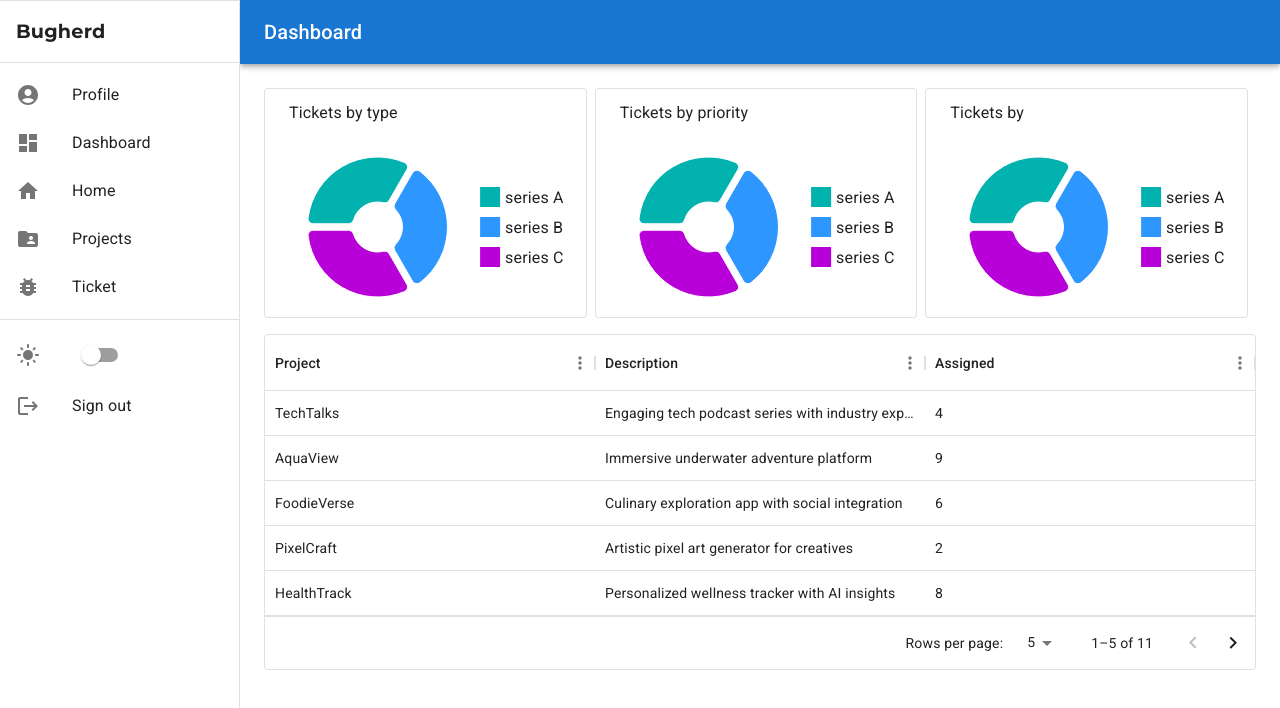
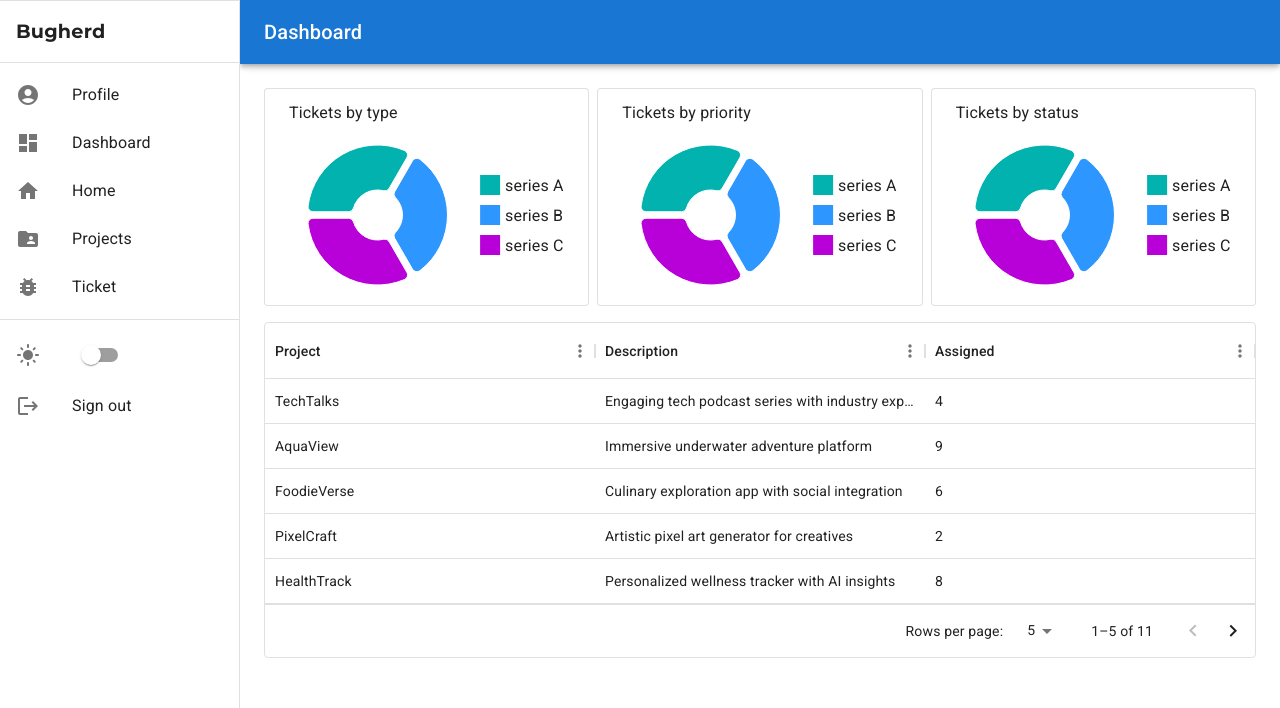
Before and after one commit to Mark-Avila/bugherd_frontend, a React (Vite) app: page /dashboard in a window 1280 px wide. Shown: the top 708 px of the page. Built offline with nearby package versions, Linux system fonts and the light colour scheme.

Commit message:
chore: minor dashboard component code refactors

```diff
--- a/src/components/DataCard.tsx
+++ b/src/components/DataCard.tsx
@@ -23,7 +23,7 @@ function DataCard({ data, title }: Props) {
         width: "100%",
       }}
     >
-      <Box sx={{ marginX: 3, marginY: 1.5, width: "100%" }}>
+      <Box sx={{ marginX: 3, marginTop: 1.5, width: "100%" }}>
         <Typography>{title}</Typography>
       </Box>
       {smallScreen ? (
--- a/src/screens/Dashboard.tsx
+++ b/src/screens/Dashboard.tsx
@@ -1,23 +1,22 @@
 import * as React from "react";
 import "chart.js/auto";
-import AppBar from "@mui/material/AppBar";
-import Box from "@mui/material/Box";
-import CssBaseline from "@mui/material/CssBaseline";
-import IconButton from "@mui/material/IconButton";
+import {
+  AppBar,
+  Box,
+  CssBaseline,
+  IconButton,
+  Toolbar,
+  Typography,
+  Grid,
+} from "@mui/material";
 import MenuIcon from "@mui/icons-material/Menu";
-import Toolbar from "@mui/material/Toolbar";
-import Typography from "@mui/material/Typography";
 import { DataCard, DataTable, PageDrawer } from "../components";
-import { Grid } from "@mui/material";
 
 const DRAWER_WIDTH = 240;
 
-export default function ResponsiveDrawer() {
+export default function Dashboard() {
   const [mobileOpen, setMobileOpen] = React.useState(false);
-
-  const handleDrawerToggle = () => {
-    setMobileOpen(!mobileOpen);
-  };
+  const handleDrawerToggle = () => setMobileOpen((prev) => !prev);
 
   return (
     <Box sx={{ display: "flex", width: "100%" }}>
@@ -72,7 +71,6 @@ export default function ResponsiveDrawer() {
         <Grid
           sx={{
             marginBottom: 2,
-            width: "100%",
           }}
           container
           spacing={1}
@@ -104,14 +102,13 @@ export default function ResponsiveDrawer() {
                 { id: 1, value: 33, label: "series B" },
                 { id: 2, value: 33, label: "series C" },
               ]}
-              title="Tickets by "
+              title="Tickets by status"
             />
           </Grid>
         </Grid>
         <Box>
           <DataTable />
         </Box>
-        {/* <Box sx={{ display: { xs: "none", md: "block" } }}></Box> */}
       </Box>
     </Box>
   );
```
